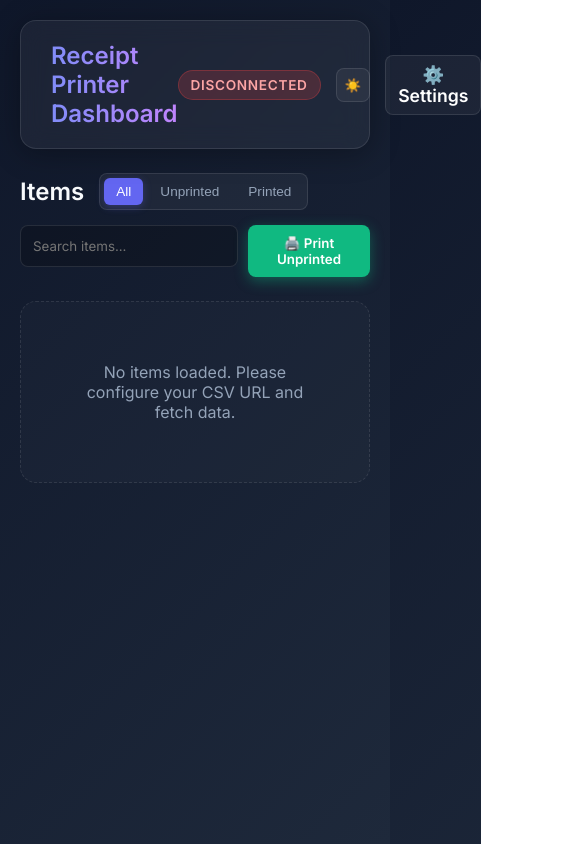
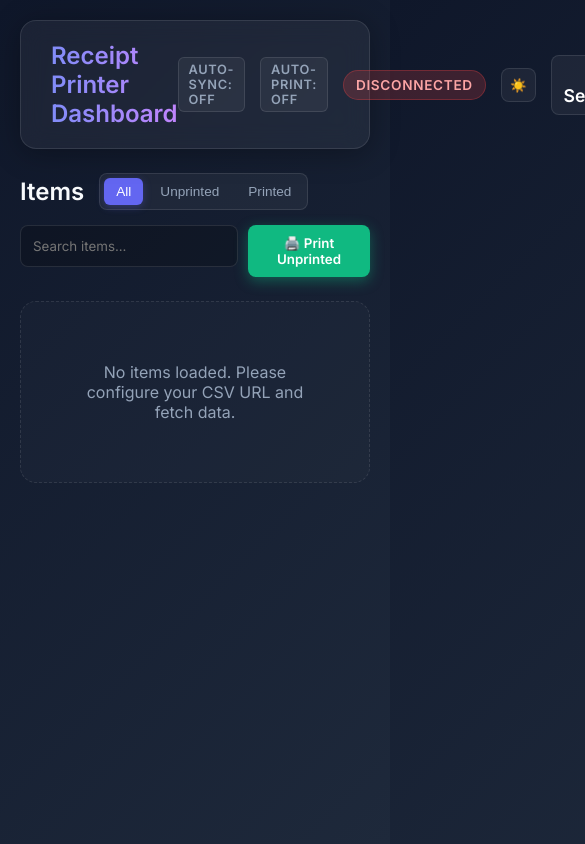
Before and after one commit to Reiuiji/charity-printer, a website built with Vite: page index.html in a window 390 px wide. Shown: the top 844 px of the page, 585 px wide, since content can reach past the window. Built offline with nearby package versions, Linux system fonts and the light colour scheme.

Commit message:
ui: add auto-sync and auto-print status badges to the main dashboard header

```diff
--- a/index.html
+++ b/index.html
@@ -12,6 +12,8 @@
       <header class="glass-header">
         <h1>Receipt Printer Dashboard</h1>
         <div class="header-controls" style="display: flex; gap: 15px; align-items: center;">
+          <div id="main-auto-sync-status" class="status" style="background: var(--glass-bg); color: var(--text-muted); padding: 4px 10px; font-size: 0.8rem; border: 1px solid var(--glass-border); border-radius: 6px;">Auto-Sync: Off</div>
+          <div id="main-auto-print-status" class="status" style="background: var(--glass-bg); color: var(--text-muted); padding: 4px 10px; font-size: 0.8rem; border: 1px solid var(--glass-border); border-radius: 6px;">Auto-Print: Off</div>
           <div id="printer-status" class="status disconnected">Disconnected</div>
           <button id="theme-toggle-btn" class="btn secondary-btn" style="padding: 8px;">☀️</button>
           <button id="settings-btn" class="btn secondary-btn" style="padding: 8px 12px; font-size: 1.1rem;" title="Settings">⚙️ Settings</button>
--- a/src/main.ts
+++ b/src/main.ts
@@ -108,6 +108,8 @@ const printerStatusText = document.getElementById('printer-status-text') as HTML
 const settingsBtn = document.getElementById('settings-btn') as HTMLButtonElement;
 const settingsModal = document.getElementById('settings-modal') as HTMLDivElement;
 const closeSettingsBtn = document.getElementById('close-settings') as HTMLSpanElement;
+const mainAutoSyncStatus = document.getElementById('main-auto-sync-status') as HTMLDivElement;
+const mainAutoPrintStatus = document.getElementById('main-auto-print-status') as HTMLDivElement;
 const cardsContainer = document.getElementById('cards-container') as HTMLDivElement;
 const searchInput = document.getElementById('search-input') as HTMLInputElement;
 const lastSyncTime = document.getElementById('last-sync-time') as HTMLSpanElement;
@@ -142,6 +144,33 @@ function shortLabel(key: string): string {
   return map[key] || key;
 }
 
+// Update Header Statuses
+function updateMainStatuses() {
+  if (autoSyncToggle.checked) {
+    mainAutoSyncStatus.textContent = 'Auto-Sync: On';
+    mainAutoSyncStatus.style.background = 'rgba(74, 222, 128, 0.2)';
+    mainAutoSyncStatus.style.color = '#4ade80';
+    mainAutoSyncStatus.style.borderColor = 'rgba(74, 222, 128, 0.4)';
+  } else {
+    mainAutoSyncStatus.textContent = 'Auto-Sync: Off';
+    mainAutoSyncStatus.style.background = 'var(--glass-bg)';
+    mainAutoSyncStatus.style.color = 'var(--text-muted)';
+    mainAutoSyncStatus.style.borderColor = 'var(--glass-border)';
+  }
+
+  if (autoPrintToggle.checked) {
+    mainAutoPrintStatus.textContent = 'Auto-Print: On';
+    mainAutoPrintStatus.style.background = 'rgba(99, 102, 241, 0.2)';
+    mainAutoPrintStatus.style.color = '#818cf8';
+    mainAutoPrintStatus.style.borderColor = 'rgba(99, 102, 241, 0.4)';
+  } else {
+    mainAutoPrintStatus.textContent = 'Auto-Print: Off';
+    mainAutoPrintStatus.style.background = 'var(--glass-bg)';
+    mainAutoPrintStatus.style.color = 'var(--text-muted)';
+    mainAutoPrintStatus.style.borderColor = 'var(--glass-border)';
+  }
+}
+
 // Initialization
 function init() {
   const savedUrl = localStorage.getItem('csv-url');
@@ -187,6 +216,8 @@ function init() {
     printerStatus.textContent = 'Web Serial/USB APIs not supported (HTTPS required)';
     printerStatusText.textContent = 'APIs not supported';
   }
+
+  updateMainStatuses();
 }
 
 // Fetch Data from Google Sheets CSV
@@ -1486,10 +1517,12 @@ autoSyncToggle.addEventListener('change', () => {
   } else {
     stopAutoSync();
   }
+  updateMainStatuses();
 });
 
 autoPrintToggle.addEventListener('change', () => {
   localStorage.setItem('auto-print', String(autoPrintToggle.checked));
+  updateMainStatuses();
 });
 
 syncIntervalSelect.addEventListener('change', () => {
```
